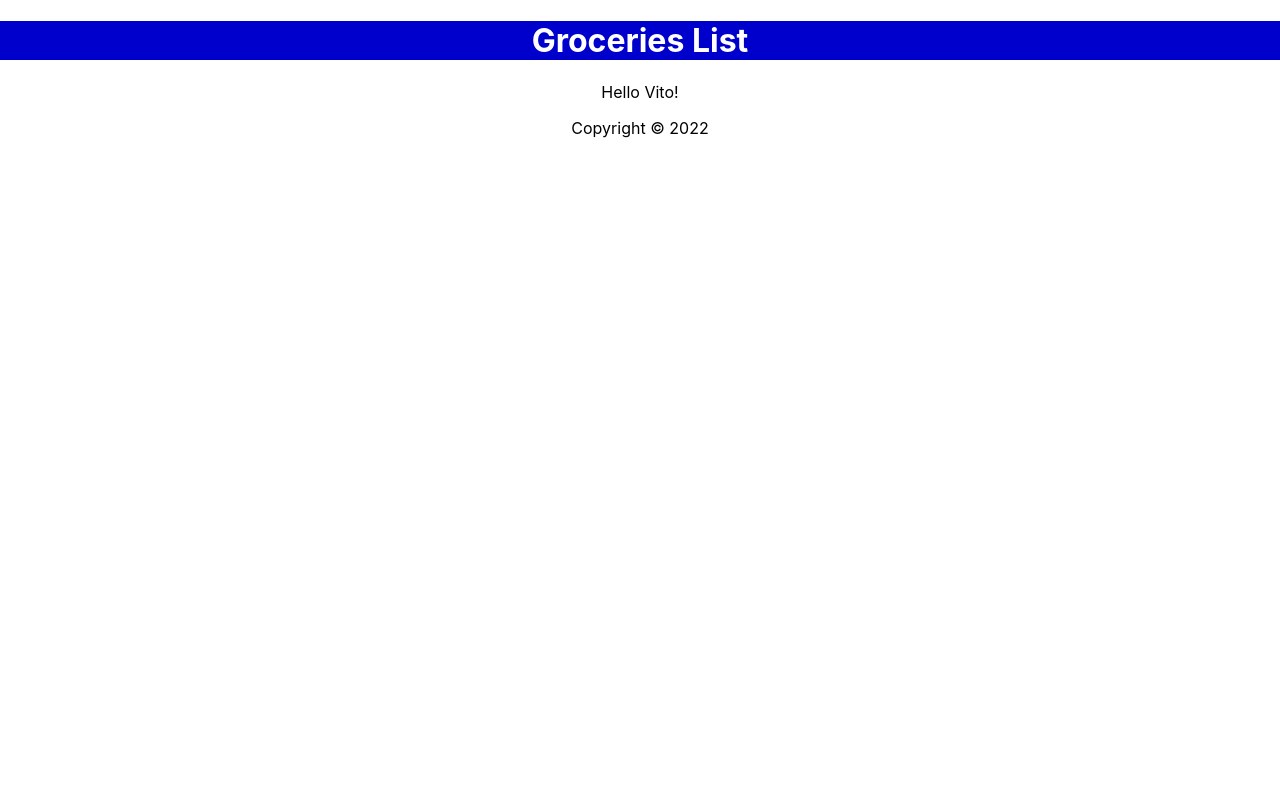
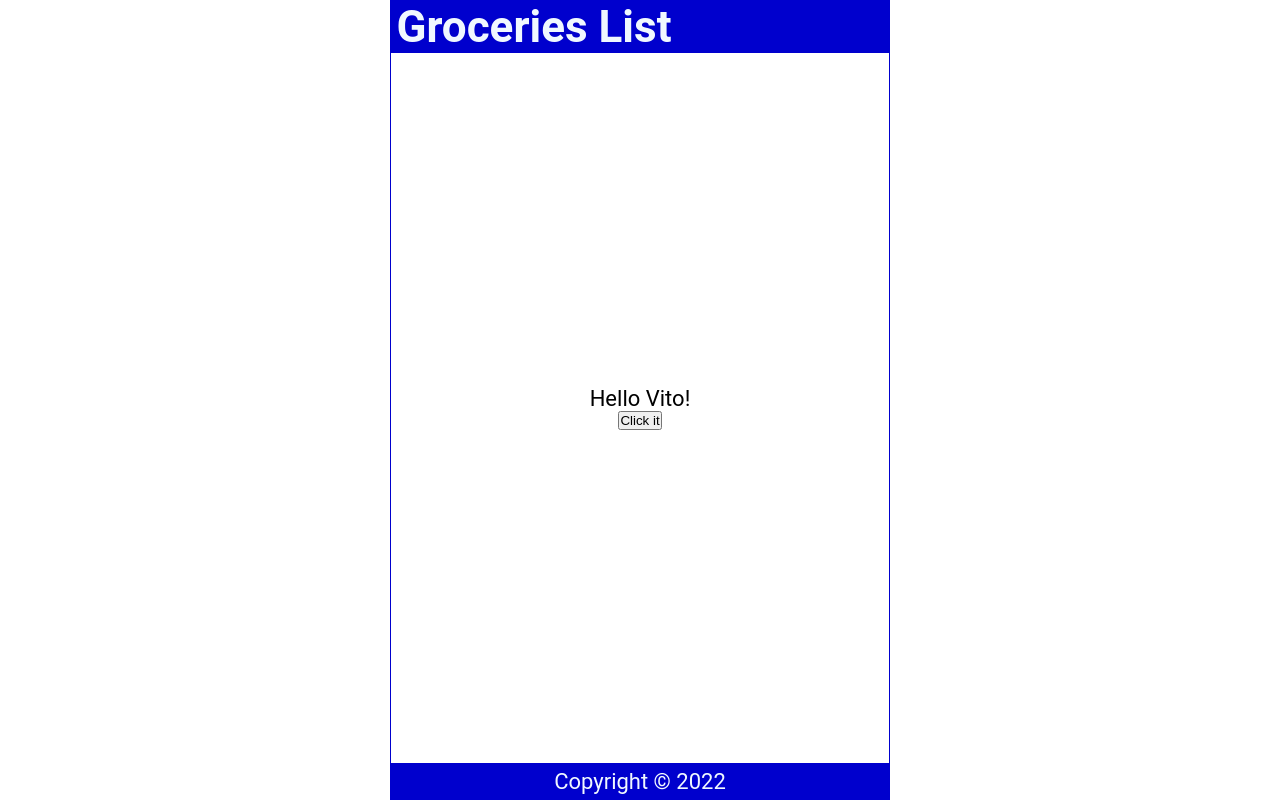
Before and after one commit to matthewjflanagan/01_tutorial, a React (Create React App) app: page / in a window 1280 px wide. Built offline with nearby package versions, Linux system fonts and the light colour scheme.

Commit message:
first click event - you clicked it button

```diff
--- a/src/App.css
+++ /dev/null
@@ -1,38 +0,0 @@
-.App {
-  text-align: center;
-}
-
-.App-logo {
-  height: 40vmin;
-  pointer-events: none;
-}
-
-@media (prefers-reduced-motion: no-preference) {
-  .App-logo {
-    animation: App-logo-spin infinite 20s linear;
-  }
-}
-
-.App-header {
-  background-color: #282c34;
-  min-height: 100vh;
-  display: flex;
-  flex-direction: column;
-  align-items: center;
-  justify-content: center;
-  font-size: calc(10px + 2vmin);
-  color: white;
-}
-
-.App-link {
-  color: #61dafb;
-}
-
-@keyframes App-logo-spin {
-  from {
-    transform: rotate(0deg);
-  }
-  to {
-    transform: rotate(360deg);
-  }
-}
--- a/src/App.js
+++ b/src/App.js
@@ -1,4 +1,3 @@
-import './App.css';
 import Header from './Header';
 import Content from './Content'
 import Footer from './Footer';
--- a/src/Content.js
+++ b/src/Content.js
@@ -4,9 +4,16 @@
         const int = Math.floor(Math.random() * 2);
         return names[int];
         }
+
+    const handleClick = () => {
+      console.log('you clicked it!')
+    }
   return (
     <main>
+      <p>
         Hello {handleNameChange()}!
+      </p>
+      <button onClick={handleClick}>Click it</button>
     </main>
   )
 }
--- a/src/Header.js
+++ b/src/Header.js
@@ -1,10 +1,7 @@
 const Header = () => {
-    const headerStyles = {
-        backgroundColor: 'mediumblue',
-        color: '#fff'
-    }
+
   return (
-    <header style={headerStyles}>
+    <header>
         <h1>Groceries List</h1>
     </header>
   )
--- a/src/index.css
+++ b/src/index.css
@@ -1,13 +1,59 @@
+* {
+  margin: 0;
+  padding: 0;
+  box-sizing: border-box;
+}
+
+html {
+  font-size: 22px;
+}
+
 body {
-  margin: 0;
-  font-family: -apple-system, BlinkMacSystemFont, 'Segoe UI', 'Roboto', 'Oxygen',
+  min-height: 100vh;
+  font-family: 'Roboto', 'Oxygen',
     'Ubuntu', 'Cantarell', 'Fira Sans', 'Droid Sans', 'Helvetica Neue',
     sans-serif;
   -webkit-font-smoothing: antialiased;
   -moz-osx-font-smoothing: grayscale;
 }
 
-code {
-  font-family: source-code-pro, Menlo, Monaco, Consolas, 'Courier New',
-    monospace;
+.App {
+  display: flex;
+  flex-direction: column;
+  justify-content: center;
+  align-items: center;
+  height: 100vh;
+  width: 100%;
+  max-width: 500px;
+  border: 1px solid mediumblue;
+  margin: auto;
 }
+
+header {
+  width: 100%;
+  padding: 0 0.25em;
+  background-color: mediumblue;
+  color: aliceblue;
+  display: flex;
+  justify-content: space-between;
+  align-items: center;
+}
+
+main {
+  width: 100%;
+  display: flex;
+  flex-direction: column;
+  flex-grow: 1;
+  justify-content: center;
+  align-items: center;
+  overflow-y: auto;
+}
+
+footer {
+  width: 100%;
+  padding: 0.25em;
+  background-color: mediumblue;
+  color: aliceblue;
+  display: grid;
+  place-content: center;
+}
```
Also changed, not shown: src/logo.svg (deleted).
